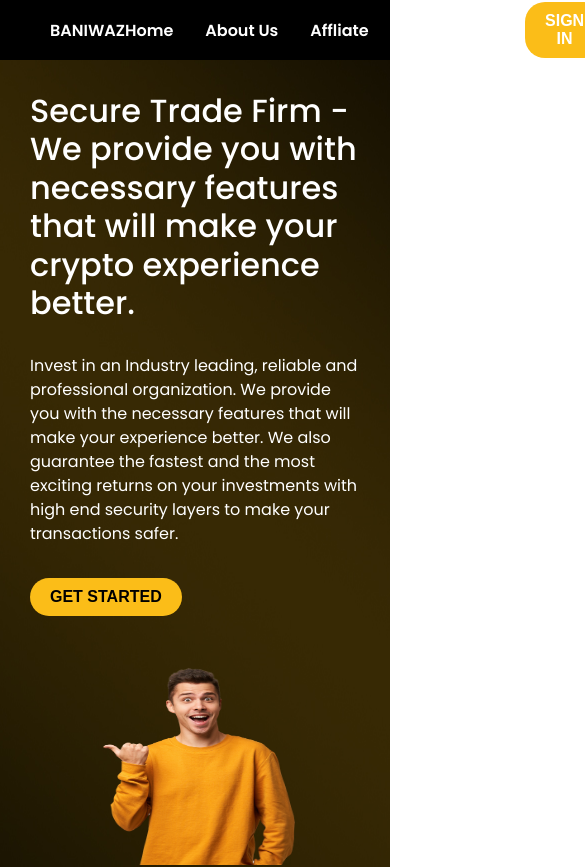
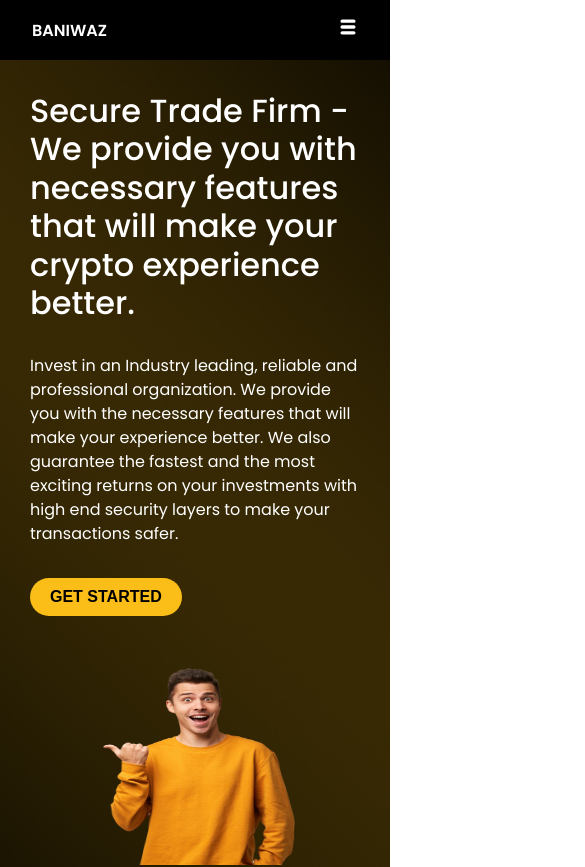
Before and after one commit to Elozino/trade-firm, a React (Vite) app: page / in a window 390 px wide. Shown: the top 867 px of the page, 585 px wide, since content can reach past the window. Built offline with nearby package versions, Linux system fonts and the light colour scheme.

Commit message:
home nav responsiveness

```diff
--- a/src/Pages/Auth/Auth.css
+++ b/src/Pages/Auth/Auth.css
@@ -3,7 +3,7 @@
   flex-direction: column;
   align-items: center;
   justify-content: center;
-  height: 100vh;
+  min-height: 100vh;
   background-color: rgb(21, 21, 48);
   color: #cecece;
 }
@@ -138,3 +138,10 @@ input:-webkit-autofill:active {
 .Auth__footer-rights {
   font-size: 0.75rem;
 }
+
+@media screen and (max-width: 720px) {
+  .Auth__footer-wrapper {
+    flex-direction: column;
+    gap: .4rem;
+  }
+}
--- a/src/components/NavBar/NavBar.css
+++ b/src/components/NavBar/NavBar.css
@@ -18,3 +18,21 @@
   list-style: none;
   width: 400px;
 }
+
+@media screen and (max-width: 720px) {
+  .navBar {
+    padding: 0 2rem;
+  }
+
+  .navBar__navLink ul {
+    position: absolute;
+    right: 0px;
+    top: 60px;
+    height: calc(100vh - 60px);
+    background: rgba(0, 0, 0, 1);
+    display: flex;
+    flex-direction: column;
+    gap: 2rem;
+    justify-content: center;
+  }
+}
--- a/src/components/NavBar/NavBar.jsx
+++ b/src/components/NavBar/NavBar.jsx
@@ -1,20 +1,41 @@
-import React from 'react'
+import React, { useEffect, useState } from 'react'
 import { Link, useNavigate } from 'react-router-dom'
 import Button from '../Button/Button'
 import "./NavBar.css"
+import { TiThMenu } from "react-icons/ti"
 
 const NavBar = () => {
   let navigate = useNavigate();
+  const [windowSize, setWindowSize] = useState(getWindowSize());
+  const [menu, setMenu] = useState(true)
+  function getWindowSize() {
+    const { innerWidth, innerHeight } = window;
+    return { innerWidth, innerHeight };
+  }
 
   const handleAuth = (e) => {
     e.preventDefault()
     navigate("/signin")
   }
 
+  useEffect(() => {
+    function handleWindowResize() {
+      setWindowSize(getWindowSize());
+    }
+
+    window.addEventListener('resize', handleWindowResize);
+
+    return () => {
+      window.removeEventListener('resize', handleWindowResize);
+    };
+  }, []);
+
   return (
     <nav className='navBar'>
       <div className='navBar__logo'>BANIWAZ</div>
-      <div className='navBar__navLink'>
+      <div className='navBar__navLink'
+        style={{ display: menu && "none" }}
+      >
         <ul>
           <li>
             <Link to='/'>Home</Link>
@@ -31,11 +52,26 @@ const NavBar = () => {
           <li>
             <Link to="/terms">Terms</Link>
           </li>
+          {windowSize.innerWidth <= "720" &&
+            <li>
+              <div onClick={handleAuth}>
+                <Button title="SIGN IN" color="white" />
+              </div>
+            </li>
+          }
         </ul>
       </div>
-      <div onClick={handleAuth}>
-        <Button title="SIGN IN" color="white" />
-      </div>
+
+      {windowSize.innerWidth <= "720" &&
+        <div onClick={() => setMenu(!menu)}>
+          <TiThMenu size="20" />
+        </div>
+      }
+      {windowSize.innerWidth > "720" &&
+        <div onClick={handleAuth}>
+          <Button title="SIGN IN" color="white" />
+        </div>
+      }
     </nav>
   )
 }
```
